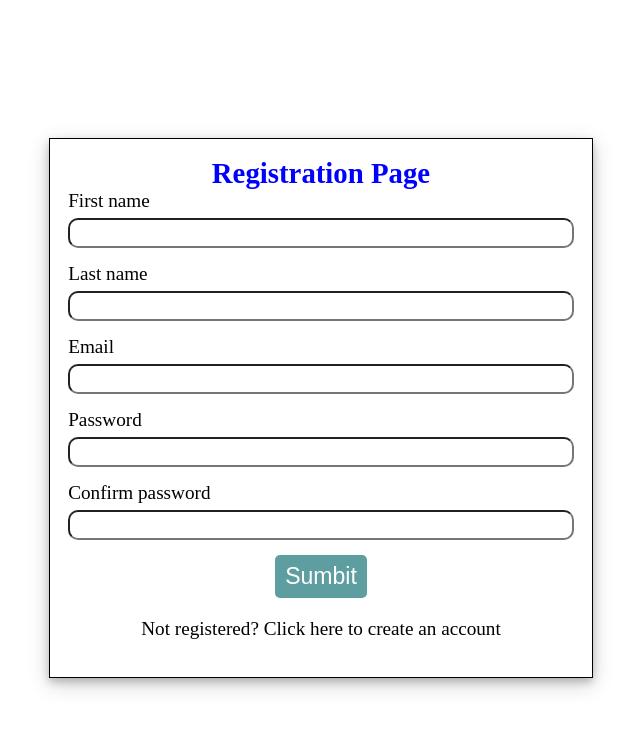
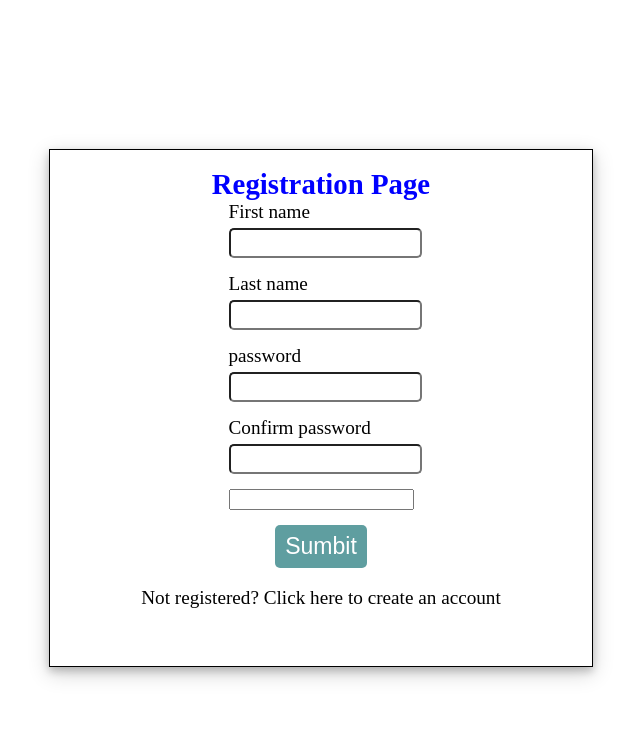
Before and after one commit to Mathers-za/ThinkOutLoud-AngularFrontEnd, an Angular app in the folder thinkOutLoud/: page / in a window 1280 px wide. Shown: the top 730 px of the page, without its empty margins (319-959 px from the left). Built offline with nearby package versions, Linux system fonts and the light colour scheme.

Commit message:
fix: bug with 2 way data binding
busy fixing a bug where changes in input value do n ot update the parent. probably need an output.

```diff
--- /dev/null
+++ b/thinkOutLoud/src/app/input/input.component.html
@@ -0,0 +1,4 @@
+<label *ngIf="isVisible" class="layout">
+  {{ label }}
+  <input [type]="type" [id]="id" [name]="name" [(ngModel)]="value" />
+</label>
--- /dev/null
+++ b/thinkOutLoud/src/app/input/input.component.scss
@@ -0,0 +1,10 @@
+.layout {
+  display: flex;
+  flex-direction: column;
+  gap: 5px;
+  input {
+    width: 100%;
+    height: 1.5rem;
+    border-radius: 5px;
+  }
+}
--- a/thinkOutLoud/src/app/login/login.component.html
+++ b/thinkOutLoud/src/app/login/login.component.html
@@ -5,31 +5,36 @@
     </section>
     <section class="body">
       <form class="content_pos" (ngSubmit)="onSubmit()">
-        <label *ngIf="!isRegistered"
-          >First name<input
-            [(ngModel)]="formData.firstName"
-            type="text"
-            name="firstName"
-        /></label>
-        <label *ngIf="!isRegistered"
-          >Last name
-          <input [(ngModel)]="formData.lastName" type="text" name="lastName"
-        /></label>
-        <label
-          >Email <input type="text" [(ngModel)]="formData.email" name="email"
-        /></label>
-        <label
-          >Password
-          <input type="text" [(ngModel)]="formData.password" name="password"
-        /></label>
-        <label *ngIf="!isRegistered"
-          >Confirm password
-          <input
-            type="text"
-            [(ngModel)]="formData.passwordConfirm"
-            name="passwordConfirm"
-          />
-        </label>
+        <app-input
+          [isVisible]="!isRegistered"
+          name="firstName"
+          label="First name"
+          [value]="formData.firstName"
+          type="text"
+        ></app-input>
+        <app-input
+          [isVisible]="!isRegistered"
+          name="lastName"
+          label="Last name"
+          [value]="formData.lastName"
+          type="text"
+        ></app-input>
+
+        <app-input
+          type="text"
+          name="password"
+          label="password"
+          [value]="formData.password"
+        ></app-input>
+        <app-input
+          [isVisible]="!isRegistered"
+          type="text"
+          name="passwordConfirm"
+          label="Confirm password"
+          [value]="formData.passwordConfirm"
+        ></app-input>
+
+        <input [(ngModel)]="formData.email" type="text" name="email" />
 
         <button
           (click)="isRegistered ? login() : register()"
--- a/thinkOutLoud/src/app/login/login.component.ts
+++ b/thinkOutLoud/src/app/login/login.component.ts
@@ -3,11 +3,12 @@ import { Component } from '@angular/core';
 import { FormsModule } from '@angular/forms';
 import { ILoginForm, iUser } from '../Interfaces/Users';
 import { UsersService } from '../services/users.service';
+import { InputComponent } from '../input/input.component';
 
 @Component({
   selector: 'app-login',
   standalone: true,
-  imports: [NgIf, FormsModule],
+  imports: [NgIf, FormsModule, InputComponent],
   templateUrl: './login.component.html',
   styleUrl: './login.component.scss',
 })
@@ -48,6 +49,7 @@ export class LoginComponent {
   }
 
   resetFormData() {
+    console.log('email is ' + this.formData.email);
     this.formData = {
       firstName: '',
       lastName: '',
@@ -55,6 +57,8 @@ export class LoginComponent {
       password: '',
       passwordConfirm: '',
     };
+
+    console.log('teh last name is ' + this.formData.lastName);
   }
 
   onSubmit() {}
```
Also changed, not shown: thinkOutLoud/src/app/input/input.component.ts (added, +19 -0 lines), 1 other file (tests, documents, lock files or other folders).
